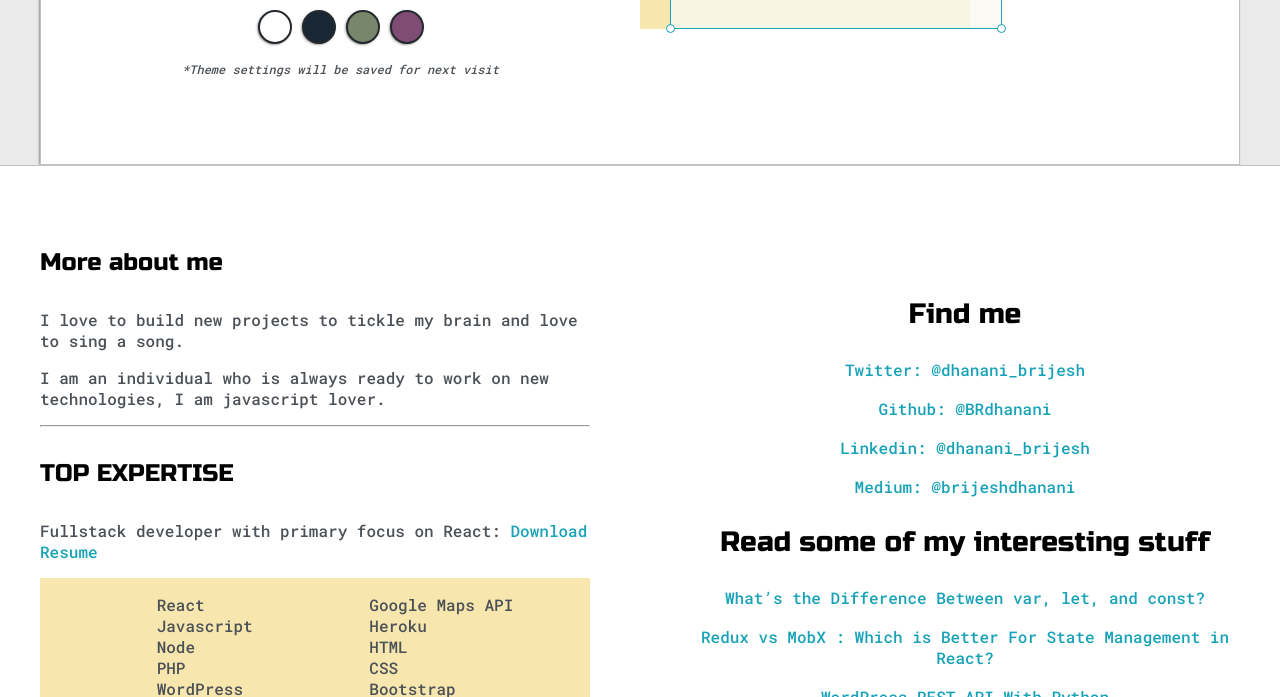
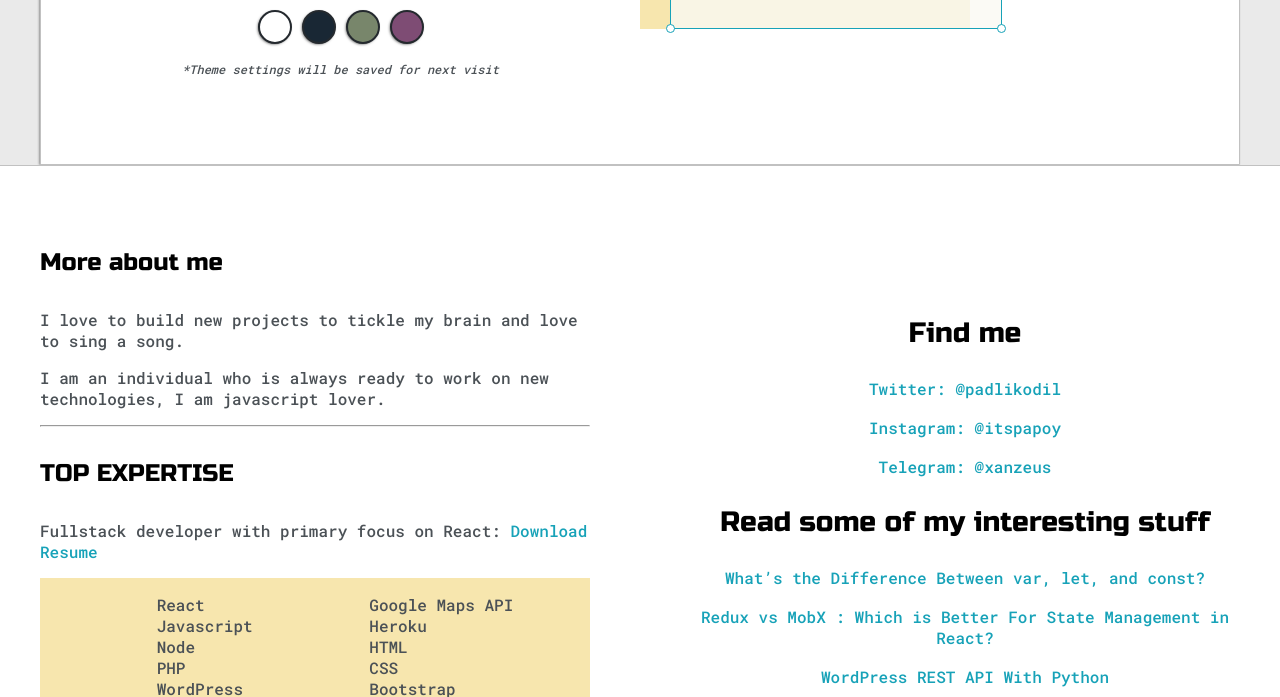
Before and after one commit to xanzheus/portfolio, a plain HTML site: page index.html in a window 1280 px wide. Shown: the part 526-1223 px from the top of the page. Drawn offline with Linux system fonts and the light colour scheme.

Commit message:
Update index.html

```diff
--- a/index.html
+++ b/index.html
@@ -203,22 +203,18 @@
           </div>
           <div class="social-links">
             <h3>Find me</h3>
-            <a target="_blank" href="https://twitter.com/dhanani_brijesh"
-              >Twitter: @dhanani_brijesh</a
+            <a target="_blank" href="https://twitter.com/padlikodil"
+              >Twitter: @padlikodil</a
             >
             <br />
-            <a target="_blank" href="https://github.com/BRdhanani"
-              >Github: @BRdhanani</a
+            <a target="_blank" href="https://instagram.com/itspapoy"
+              >Instagram: @itspapoy</a
             >
             <br />
             <a
               target="_blank"
-              href="https://www.linkedin.com/in/brijesh-dhanani-8a2061141/"
-              >Linkedin: @dhanani_brijesh</a
-            >
-            <br />
-            <a target="_blank" href="https://medium.com/@brijeshdhanani"
-              >Medium: @brijeshdhanani</a
+              href="https://t.me/xanzeus/"
+              >Telegram: @xanzeus</a
             >
             <h3>Read some of my interesting stuff</h3>
             <a
@@ -344,7 +340,7 @@
           <a
             class="LI-simple-link"
             href="https://in.linkedin.com/in/brijesh-dhanani?trk=profile-badge"
-            >Brijesh Dhanani</a
+            >Fadhli R</a
           >
         </div>
       </div>
```
